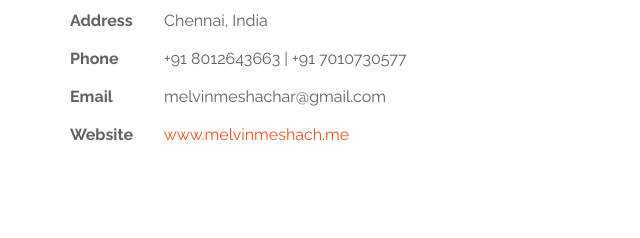
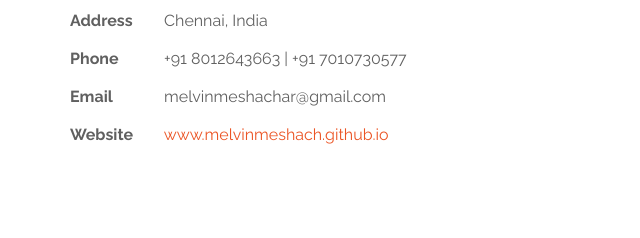
Before and after one commit to melvinmeshach/melvinmeshach.github.io, a plain HTML site: page index.html in a window 1280 px wide. Shown: the part 2822-3060 px from the top of the page, 0-640 px from the left. Drawn offline with Linux system fonts and the light colour scheme.

Commit message:
changed wrong website url

```diff
--- a/index.html
+++ b/index.html
@@ -217,7 +217,7 @@ Ultra Profile
 					<p><span class="tm-info-label">Address</span> Chennai, India</p>
 					<p><span class="tm-info-label">Phone</span> +91 8012643663 | +91 7010730577</p>
 					<p><span class="tm-info-label">Email</span> melvinmeshachar@gmail.com</p>
-					<p><span class="tm-info-label">Website</span> <a href="#" class="tm-red-text">www.melvinmeshach.me</a></p>
+					<p><span class="tm-info-label">Website</span> <a href="https://melvinmeshach.github.io" class="tm-red-text">www.melvinmeshach.github.io</a></p>
 				</div>
 				<div class="col-md-6 col-sm-6">
 					<h2 class="title"><strong>Skill</strong>Proficiency</h2>
```
